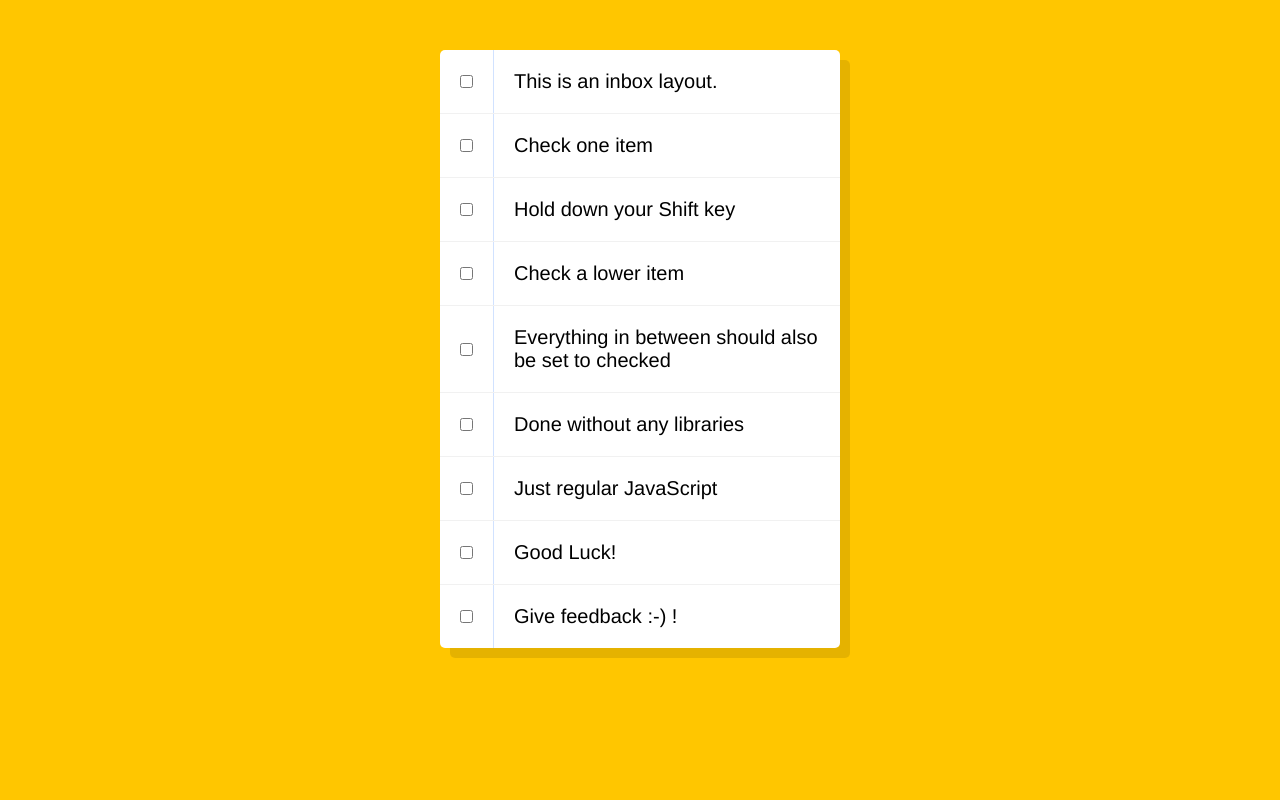
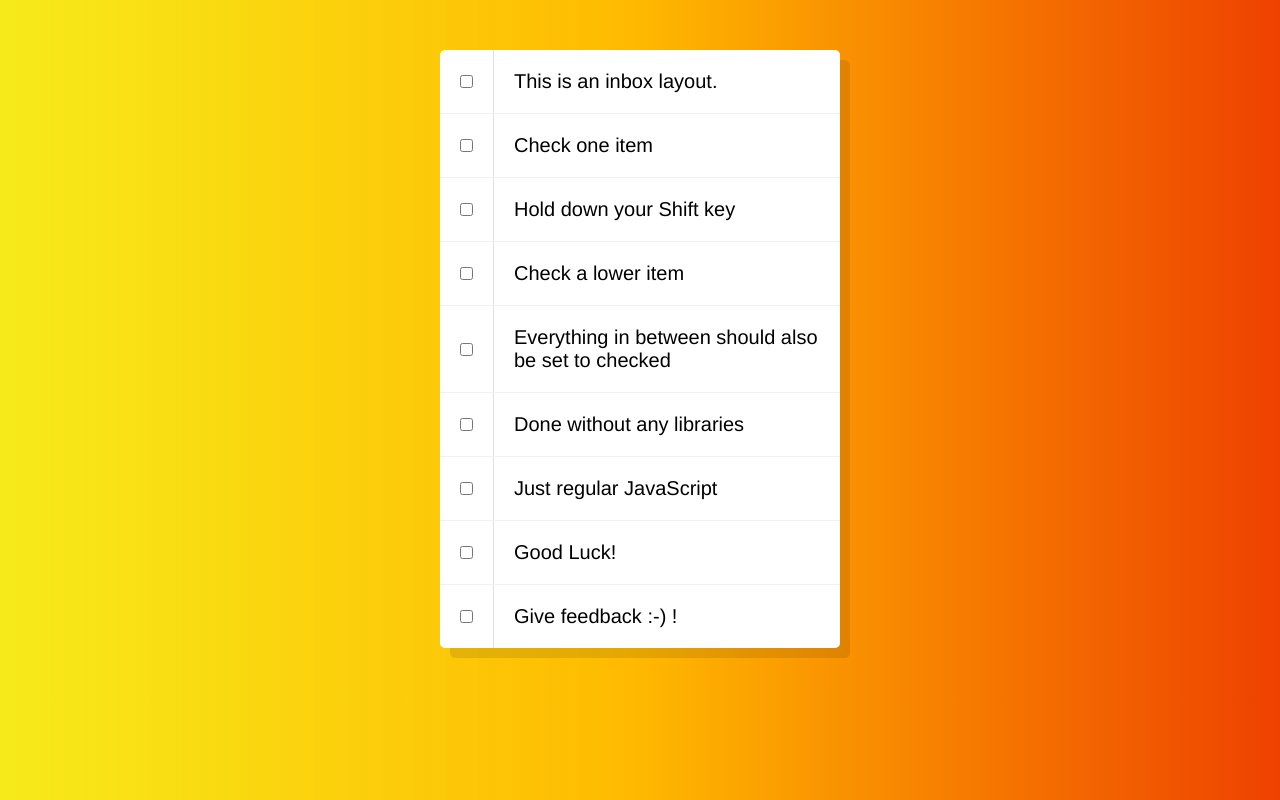
Before and after one commit to ChrisRoland/Hold-Shift_and_Checkboxes, a plain HTML site: page index.html in a window 1280 px wide. Drawn offline with Linux system fonts and the light colour scheme.

Commit message:
color fixes

```diff
--- a/styles.css
+++ b/styles.css
@@ -1,6 +1,7 @@
 html {
     font-family: sans-serif;
-    background: #ffc600;
+    background: rgb(246,233,8);
+    background: linear-gradient(90deg, rgba(246,233,8,0.9262298669467787) 0%, rgba(255,186,0,1) 49%, rgba(238,65,0,1) 100%);
   }
 
   .inbox {
```
